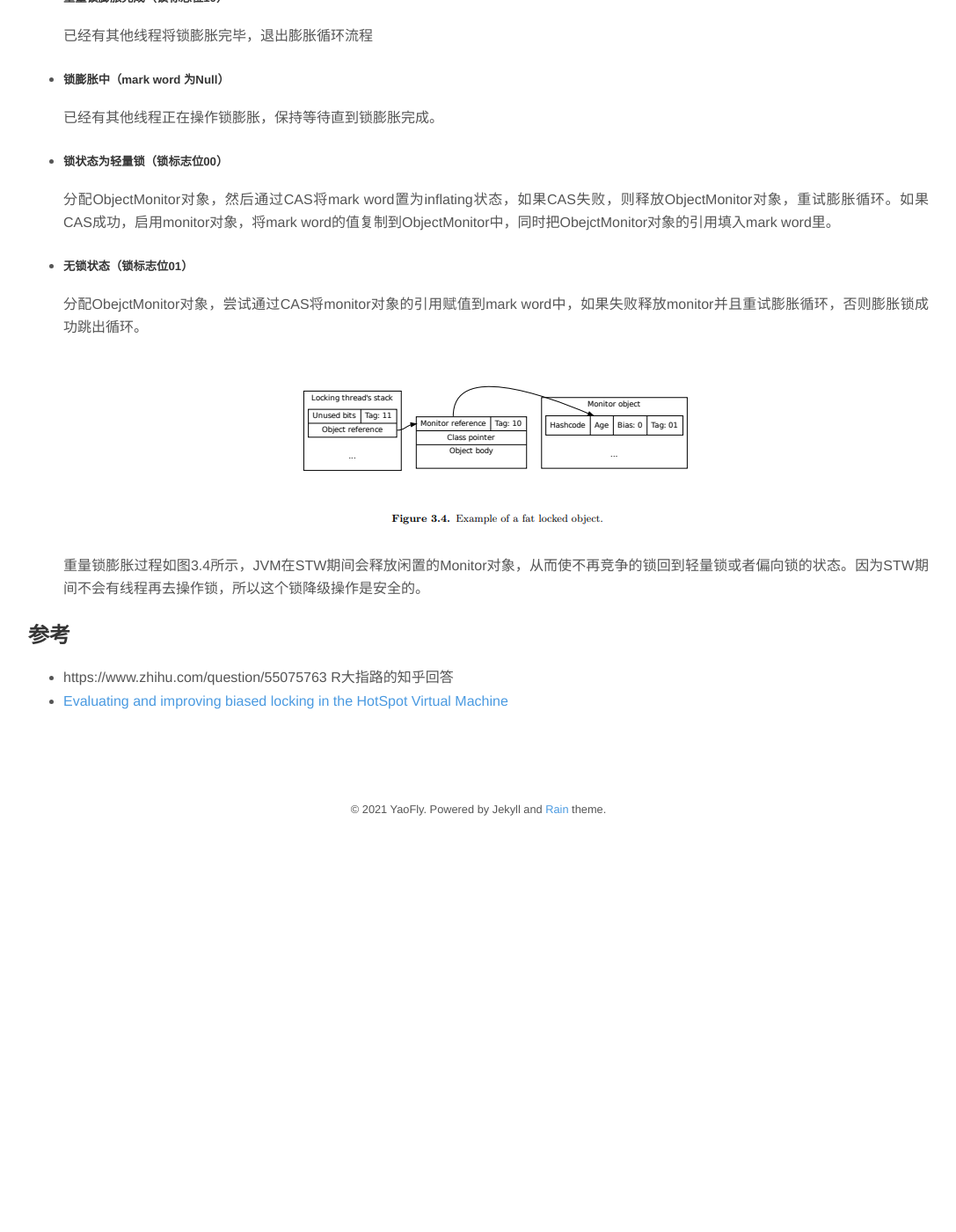
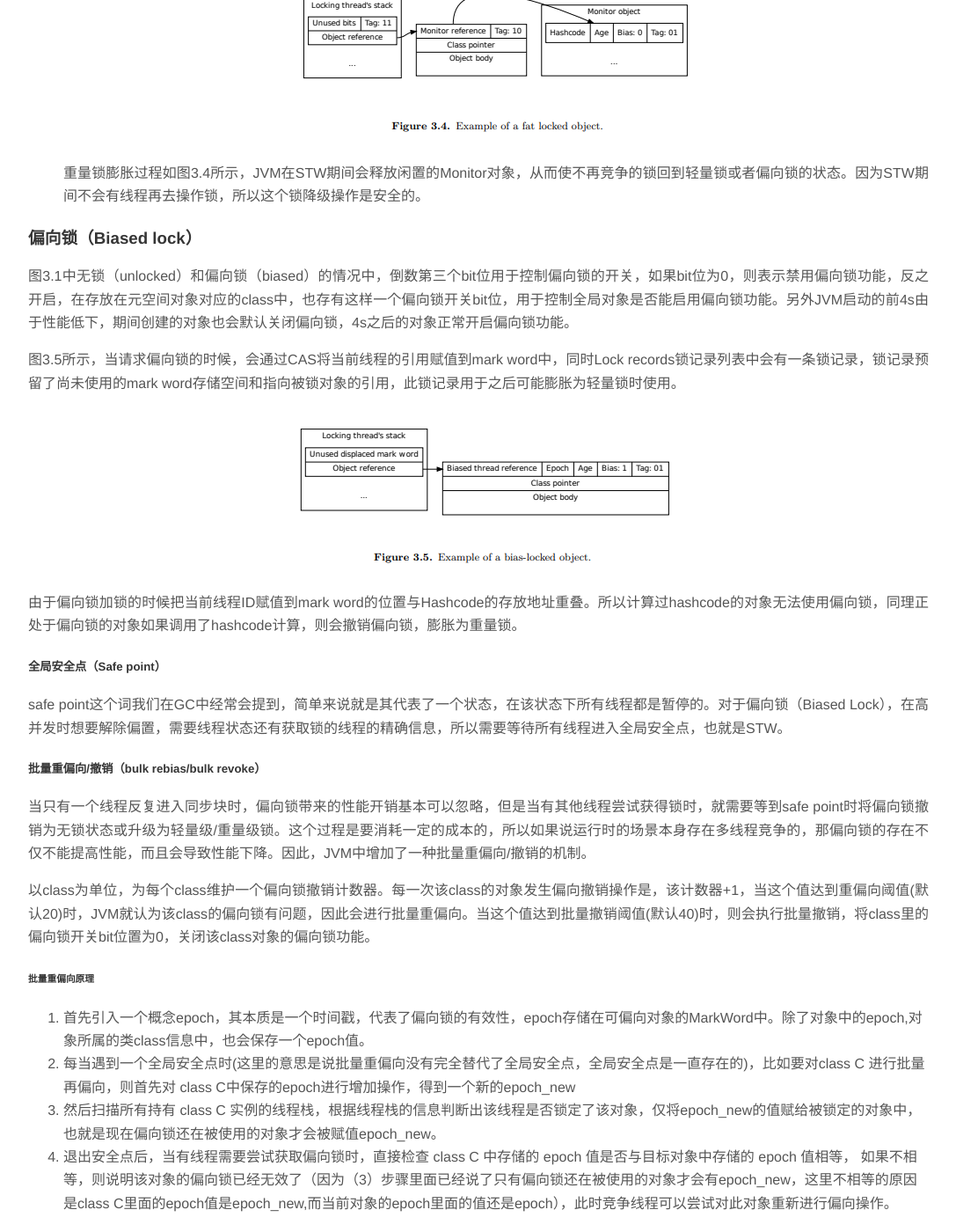
Before and after one commit to YaoFly/YaoFly.GitHub.io, a Jekyll site: the page built from _posts/2021-05-19-Synchronized 加锁-解锁-锁升级原理.md, in a window 1280 px wide and 1400 px high, scrolled down 1972 px. Shown: the whole window at 88% size, without its empty margins (96-1183 px from the left). Built offline with Jekyll 4.4.1, drawn with Linux system fonts in a browser that asks for light colours; before the commit the page ends 2936 px from its top, so only the background shows below that; some of the changed text lies outside the part shown.

Commit message:
更新文章

```diff
--- a/_posts/2021-05-19-Synchronized 加锁-解锁-锁升级原理.md
+++ b/_posts/2021-05-19-Synchronized 加锁-解锁-锁升级原理.md
@@ -10,24 +10,15 @@ tags: ["Java", "Jvm", "biased lock", "thin lock", "fat lock", "inflation"]
 
 首先 Java对象头里的空间分为两部分，一部分用于存储指向元空间对应Class数据的指针，另一部分用于存储hashcode、synchronized 、GC等相关信息，这个部分就叫做mark word。
 
-![](/images/mark%20word.png)
+![](/images/mark word.png)
 
 图3.1展示了mark word 在各个阶段内存状态，其中有两个bit位固定用来标志对象当前所处无锁、偏向锁、轻量锁、重量锁等状态，接下来就主要根据这张图解析synchronized锁的相关概念。
-
-### 偏向锁（Biased lock）
-
-图3.1中无锁（unlocked）和偏向锁（biased）的情况中，倒数第三个bit位用于控制偏向锁的开关，如果bit位为0，则表示禁用偏向锁功能，反之开启。同一个对象只允许偏向一次，解锁后该对象偏向功能关闭。另外JVM启动的前4s由于性能低下，创建的对象也会默认关闭偏向锁，4s之后的对象正常开启偏向锁功能。
-图3.5所示，当请求偏向锁的时候，会通过CAS将当前线程的引用赋值到mark word中，同时Lock records锁记录列表中会有一条锁记录，锁记录预留了尚未使用的mark word存储空间和指向被锁对象的引用，此锁记录用于之后可能膨胀为轻量锁时使用。
-
-![biased lock](/images/biased lock.png)
-
-由于偏向锁加锁的时候把当前线程ID赋值到mark word的位置与Hashcode的存放地址重叠。所以计算过hashcode的对象无法使用偏向锁，同理正处于偏向锁的对象如果调用了hashcode计算，则会撤销偏向锁，膨胀为重量锁。
 
 ### 轻量锁（Thin lock）
 
 轻量锁又被称作栈锁（stack locks），当一个线程请求轻量锁时，会将mark word中的信息拷贝至当前栈内存中一个叫做lock records的结构里，同时通过CAS修改锁标志位为00（轻量锁状态），并且在mark word 中保存一个指向此lock record记录的指针（displaced header reference）。线程通过判断mark word中的指针是否指向自己栈中的lock record记录来判断是否拥有锁。
 
-![](/images/thin%20locks.png)
+![](/images/thin locks.png)
 
 lock record记录包含两个部分，一个是从mark word拷贝过来的对象头信息，一个是指向被锁住对象的指针。
 
@@ -58,11 +49,46 @@ lock record记录包含两个部分，一个是从mark word拷贝过来的对象
 
   分配ObejctMonitor对象，尝试通过CAS将monitor对象的引用赋值到mark word中，如果失败释放monitor并且重试膨胀循环，否则膨胀锁成功跳出循环。
 
-  ![](/images/fat%20locks.png)
+  ![](/images/fat locks.png)
 
   重量锁膨胀过程如图3.4所示，JVM在STW期间会释放闲置的Monitor对象，从而使不再竞争的锁回到轻量锁或者偏向锁的状态。因为STW期间不会有线程再去操作锁，所以这个锁降级操作是安全的。
 
+### 偏向锁（Biased lock）
 
+图3.1中无锁（unlocked）和偏向锁（biased）的情况中，倒数第三个bit位用于控制偏向锁的开关，如果bit位为0，则表示禁用偏向锁功能，反之开启，在存放在元空间对象对应的class中，也存有这样一个偏向锁开关bit位，用于控制全局对象是否能启用偏向锁功能。另外JVM启动的前4s由于性能低下，期间创建的对象也会默认关闭偏向锁，4s之后的对象正常开启偏向锁功能。
+
+图3.5所示，当请求偏向锁的时候，会通过CAS将当前线程的引用赋值到mark word中，同时Lock records锁记录列表中会有一条锁记录，锁记录预留了尚未使用的mark word存储空间和指向被锁对象的引用，此锁记录用于之后可能膨胀为轻量锁时使用。
+
+![biased lock](/images/biased lock.png)
+
+由于偏向锁加锁的时候把当前线程ID赋值到mark word的位置与Hashcode的存放地址重叠。所以计算过hashcode的对象无法使用偏向锁，同理正处于偏向锁的对象如果调用了hashcode计算，则会撤销偏向锁，膨胀为重量锁。
+
+##### 全局安全点（Safe point）
+
+safe point这个词我们在GC中经常会提到，简单来说就是其代表了一个状态，在该状态下所有线程都是暂停的。对于偏向锁（Biased Lock），在高并发时想要解除偏置，需要线程状态还有获取锁的线程的精确信息，所以需要等待所有线程进入全局安全点，也就是STW。
+
+##### 批量重偏向/撤销（bulk rebias/bulk revoke）
+
+当只有一个线程反复进入同步块时，偏向锁带来的性能开销基本可以忽略，但是当有其他线程尝试获得锁时，就需要等到safe point时将偏向锁撤销为无锁状态或升级为轻量级/重量级锁。这个过程是要消耗一定的成本的，所以如果说运行时的场景本身存在多线程竞争的，那偏向锁的存在不仅不能提高性能，而且会导致性能下降。因此，JVM中增加了一种批量重偏向/撤销的机制。
+
+以class为单位，为每个class维护一个偏向锁撤销计数器。每一次该class的对象发生偏向撤销操作是，该计数器+1，当这个值达到重偏向阈值(默认20)时，JVM就认为该class的偏向锁有问题，因此会进行批量重偏向。当这个值达到批量撤销阈值(默认40)时，则会执行批量撤销，将class里的偏向锁开关bit位置为0，关闭该class对象的偏向锁功能。
+
+###### 批量重偏向原理
+
+1. 首先引入一个概念epoch，其本质是一个时间戳，代表了偏向锁的有效性，epoch存储在可偏向对象的MarkWord中。除了对象中的epoch,对象所属的类class信息中，也会保存一个epoch值。
+2. 每当遇到一个全局安全点时(这里的意思是说批量重偏向没有完全替代了全局安全点，全局安全点是一直存在的)，比如要对class C 进行批量再偏向，则首先对 class C中保存的epoch进行增加操作，得到一个新的epoch_new
+3. 然后扫描所有持有 class C 实例的线程栈，根据线程栈的信息判断出该线程是否锁定了该对象，仅将epoch_new的值赋给被锁定的对象中，也就是现在偏向锁还在被使用的对象才会被赋值epoch_new。
+4. 退出安全点后，当有线程需要尝试获取偏向锁时，直接检查 class C 中存储的 epoch 值是否与目标对象中存储的 epoch 值相等， 如果不相等，则说明该对象的偏向锁已经无效了（因为（3）步骤里面已经说了只有偏向锁还在被使用的对象才会有epoch_new，这里不相等的原因是class C里面的epoch值是epoch_new,而当前对象的epoch里面的值还是epoch），此时竞争线程可以尝试对此对象重新进行偏向操作。
+
+mark word各个状态和其之间的转换如图3.6所示：
+
+![state graph of the mark word](/images/state graph of the mark word.png)
+
+### 偏向锁的问题
+
+在高并发应用中，偏向锁并不能带来性能提升，反而因为偏向锁取消带来了很多没必要的某些线程进入Safepoint 或者 Stop the world。所以建议关闭：`-XX:-UseBiasedLocking`
+
+同时在Java 15之后，官方已经决定废弃偏向锁的设计了， 具体原因可以自行查找 [JEPS374](https://openjdk.java.net/jeps/374)。
 
 ## 参考
 
```
